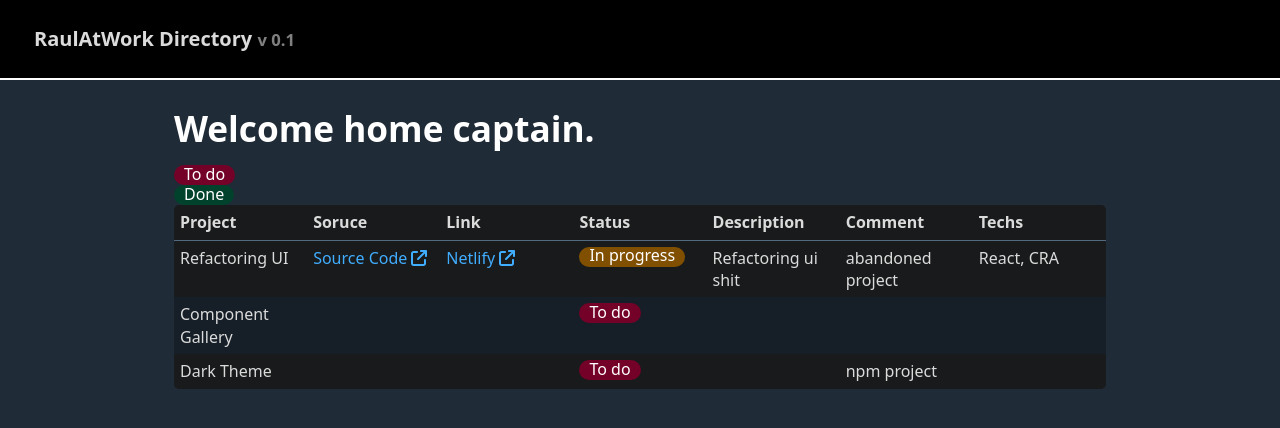
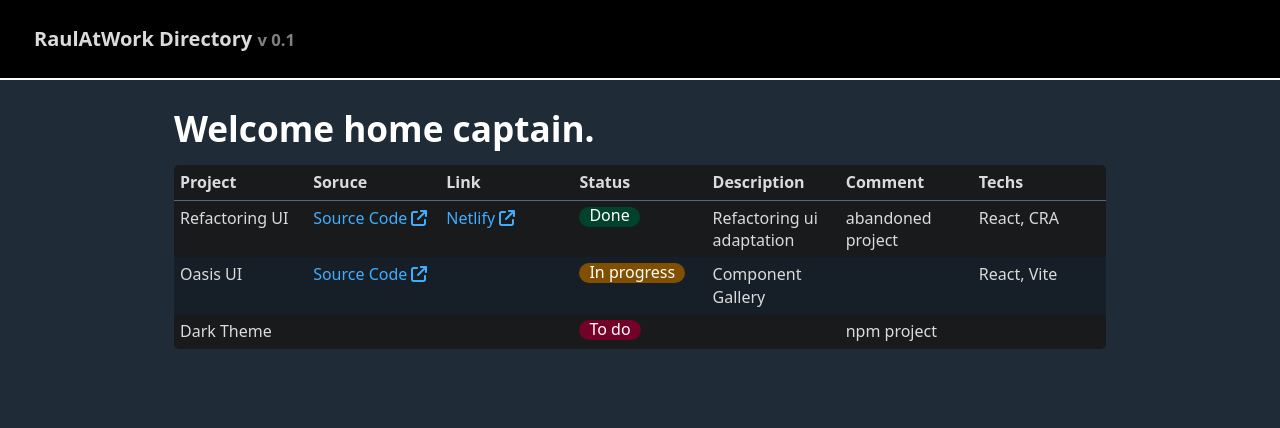
Before and after one commit to RaulAtWork/RaulAtWork-directory, a React (Vite) app: page / in a window 1280 px wide. Shown: the top 428 px of the page. Built offline with nearby package versions, Linux system fonts and the light colour scheme.

Commit message:
updted project data and refactored

```diff
--- a/src/pages/Home.jsx
+++ b/src/pages/Home.jsx
@@ -1,50 +1,14 @@
-import React, { useMemo } from "react";
+import React from "react";
 import ProjectTable from "../components/ProjectTable";
-import StatusBadge, { STATUS } from "../components/StatusBadge";
-import ExternalLink from "../components/ExternalLink";
+import useProjectData from "./useProjectData";
 
 function Home() {
-  const projectData = useMemo(
-    () => [
-      {
-        name: "Refactoring UI",
-        source: (
-          <ExternalLink
-            link="https://github.com/RaulAtWork/Refactoring-UI-Best-Practice"
-            display="Source Code"
-          />
-        ),
-        link: (
-          <ExternalLink
-            link="https://raulatwork-refactoringui.netlify.app/"
-            display="Netlify"
-          />
-        ),
-        status: <StatusBadge status={STATUS.INPROGRESS} />,
-        description: "Refactoring ui shit",
-        comment: "abandoned project",
-        techs: "React, CRA",
-      },
-      {
-        name: "Component Gallery",
-        status: <StatusBadge status={STATUS.TO_DO} />,
-      },
-      {
-        name: "Dark Theme",
-        status: <StatusBadge status={STATUS.TO_DO} />,
-        comment: "npm project"
-      },
-    ],
-    []
-  );
+  const data = useProjectData()
 
   return (
     <>
       <h1>Welcome home captain.</h1>
-      <StatusBadge status={STATUS.TO_DO} />
-
-      <StatusBadge status={STATUS.DONE} />
-      <ProjectTable data={projectData} />
+      <ProjectTable data={data}/>
     </>
   );
 }
--- /dev/null
+++ b/src/pages/useProjectData.jsx
@@ -0,0 +1,52 @@
+import ExternalLink from "../components/ExternalLink";
+import StatusBadge, { STATUS } from "../components/StatusBadge";
+
+import { useMemo } from "react";
+
+const useProjectData = () => {
+  const projectData = useMemo(
+    () => [
+      {
+        name: "Refactoring UI",
+        source: (
+          <ExternalLink
+            link="https://github.com/RaulAtWork/Refactoring-UI-Best-Practice"
+            display="Source Code"
+          />
+        ),
+        link: (
+          <ExternalLink
+            link="https://raulatwork-refactoringui.netlify.app/"
+            display="Netlify"
+          />
+        ),
+        status: <StatusBadge status={STATUS.DONE} />,
+        description: "Refactoring ui adaptation",
+        comment: "abandoned project",
+        techs: "React, CRA",
+      },
+      {
+        name: "Oasis UI",
+        source: (
+          <ExternalLink
+            link="https://github.com/RaulAtWork/UI-Oasis"
+            display="Source Code"
+          />
+        ),
+        status: <StatusBadge status={STATUS.INPROGRESS} />,
+        description: "Component Gallery",
+        techs: "React, Vite",
+      },
+      {
+        name: "Dark Theme",
+        status: <StatusBadge status={STATUS.TO_DO} />,
+        comment: "npm project",
+      },
+    ],
+    []
+  );
+
+  return projectData;
+};
+
+export default useProjectData;
```
